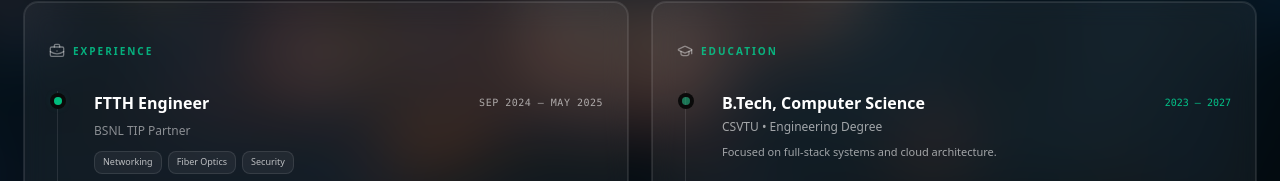
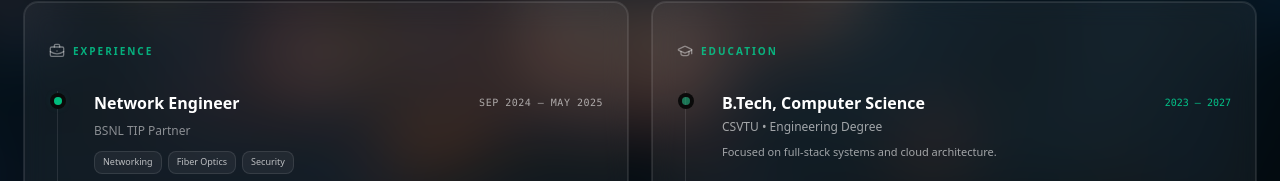
Before and after one commit to viveek-sh/viveksahu.com, a Next.js app: page /about in a window 1280 px wide. Shown: the part 599-780 px from the top of the page. Built offline with nearby package versions, Linux system fonts and the light colour scheme; no server answers.

Commit message:
chore: minor changes

```diff
--- a/components/AboutPage.tsx
+++ b/components/AboutPage.tsx
@@ -104,7 +104,7 @@ export default function AboutPage() {
                   <div className="absolute w-2 h-2 bg-emerald-500 rounded-full -left-[16.5px] top-1.5 shadow-[0_0_8px_rgba(16,185,129,0.4)] ring-4 ring-[#0a0a0a]" />
                   <div className="flex flex-col sm:flex-row sm:items-center justify-between gap-1 mb-2">
                     <h4 className="text-base font-bold text-white">
-                      FTTH Engineer
+                      Network Engineer
                     </h4>
 
                     <span className="text-[10px] font-mono text-white/60 uppercase tracking-wider">
```
